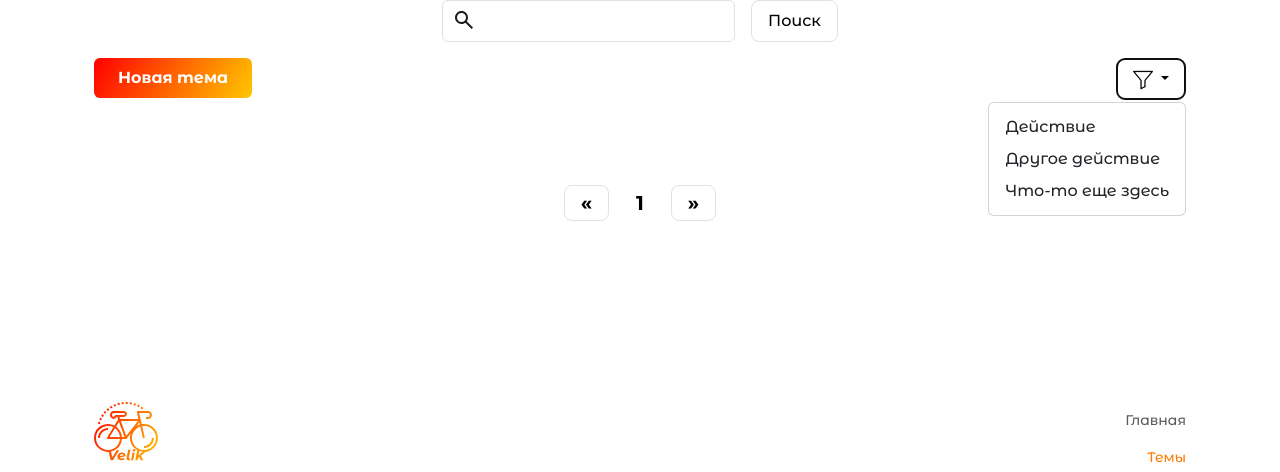
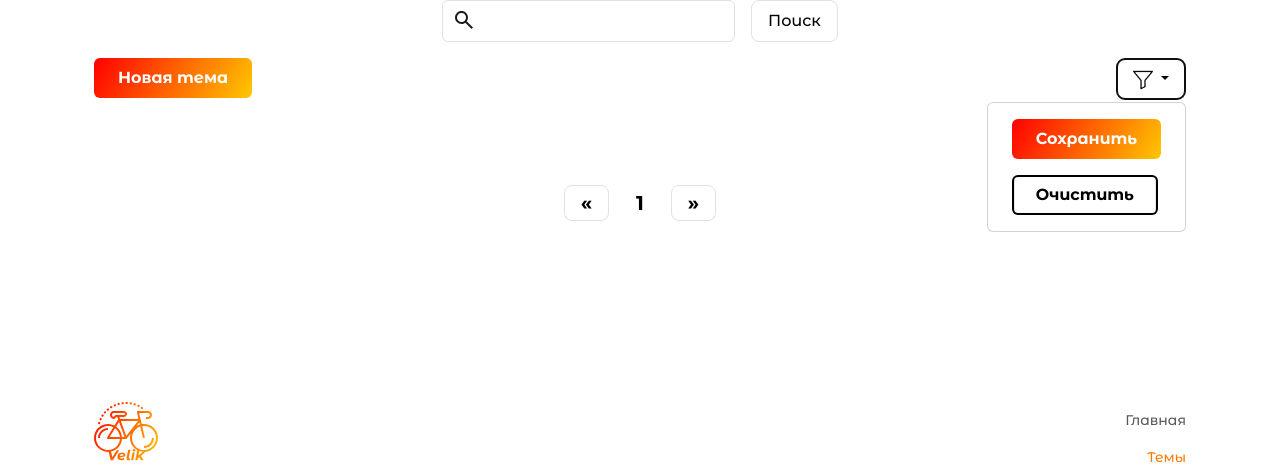
Before and after one commit to VadimBarinov/Bicycle-Forum, a Django app: page / in a window 1280 px wide, after a click that opens the changed part. Shown: the part 125-597 px from the top of the page. Run offline with Django 5.2, Linux system fonts and the light colour scheme; data that the repository does not hold is empty.

Commit message:
added section filter form

```diff
--- a/app/forum/forms.py
+++ b/app/forum/forms.py
@@ -1,9 +1,12 @@
 from django.forms import (
+    Form,
+    ModelMultipleChoiceField,
     ModelForm,
     ModelChoiceField,
     TextInput,
 )
 from django.forms.widgets import (
+    CheckboxSelectMultiple,
     Select,
     Textarea,
 )
@@ -13,6 +16,16 @@ from forum.models import (
     Section,
     Message,
 )
+
+
+class SectionFilterForm(Form):
+    sections = ModelMultipleChoiceField(
+        queryset=Section.objects.all(),
+        widget=CheckboxSelectMultiple(attrs={
+            'class': 'transformed-checkbox',
+        }),
+        required=False,
+    )
 
 
 class CreateThemeForm(ModelForm):
--- a/app/forum/static/forum/css/styles.css
+++ b/app/forum/static/forum/css/styles.css
@@ -646,3 +646,7 @@ body {
 .section-filter-container {
   justify-content: end;
 }
+
+.transformed-checkbox {
+  transform:scale(1.3);
+  cursor:pointer;
--- a/app/forum/templates/forum/includes/section_filter.html
+++ b/app/forum/templates/forum/includes/section_filter.html
@@ -9,10 +9,18 @@
               src="{% static 'forum/images/filter_icon.png' %}"
             />
         </button>
-        <ul class="dropdown-menu" aria-labelledby="dropdownMenuButton1">
-            <li><a class="dropdown-item" href="#">Действие</a></li>
-            <li><a class="dropdown-item" href="#">Другое действие</a></li>
-            <li><a class="dropdown-item" href="#">Что-то еще здесь</a></li>
-        </ul>
+        <div class="dropdown-menu p-2" aria-labelledby="dropdownMenuButton1">
+            <form method="get">
+                {% for f in form.sections %}
+                    <div class="px-3 py-2">{{ f }}</div>
+                {% endfor %}
+                <div class="px-3 py-2">
+                    <button class="btn btn-primary" type="submit" name="save_sections">Сохранить</button>
+                </div>
+                <div class="px-3 py-2">
+                    <button class="btn btn-outline-primary" type="submit" name="reset_sections">Очистить</button>
+                </div>
+            </form>
+        </div>
     </div>
 </div>
--- a/app/forum/views.py
+++ b/app/forum/views.py
@@ -10,6 +10,7 @@ from django.views.generic import (
 )
 
 from forum.forms import (
+    SectionFilterForm,
     CreateThemeForm,
     CreateThemeWithSectionForm,
     CreateMessageForm,
@@ -39,14 +40,36 @@ class HomePage(DataMixin, ListView):
     context_object_name = "sections"
     paginate_by = 3
 
+    section_filter_form = SectionFilterForm
+
     def get(self, request, *args, **kwargs):
         query = self.request.GET.get("query")
-        if query and query != "":
+        if query:
             params = {"query": query}
             base_url = reverse_lazy("theme_list")
             url = f"{base_url}?{urlencode(params)}"
             return redirect(url)
         return super().get(request, *args, **kwargs)
+
+    def get_queryset(self):
+        if "save_sections" in self.request.GET:
+            form = SectionFilterForm(self.request.GET)
+            if form.is_valid():
+                selected_sections = form.cleaned_data["sections"]
+                if selected_sections:
+                    self.section_filter_form = form
+                    return selected_sections
+        elif "reset_sections" in self.request.GET:
+            self.section_filter_form = SectionFilterForm
+            return self.model.objects.all()
+        return self.model.objects.all()
+
+    def get_context_data(self, **kwargs):
+        context = super().get_context_data(**kwargs)
+        return self.get_mixin_context(
+            context,
+            form = self.section_filter_form,
+        )
 
 
 class ThemeList(DataMixin, ListView):
@@ -60,7 +83,7 @@ class ThemeList(DataMixin, ListView):
     query = None
 
     def get_queryset(self):
-        object_list = Theme.objects.all()
+        object_list = self.model.objects.all()
         self.query = self.request.GET.get("query")
         object_list = get_theme_list_with_query(
             object_list,
@@ -92,7 +115,7 @@ class ThemesOnSectionList(DataMixin, ListView):
     query = None
 
     def get_queryset(self):
-        object_list = Theme.objects.filter(
+        object_list = self.model.objects.filter(
             section__pk=self.kwargs["section_id"]
         )
         self.query = self.request.GET.get("query")
@@ -130,7 +153,7 @@ class MessagesOnThemeList(DataMixin, ListView):
     query = None
 
     def get_queryset(self):
-        object_list = Message.active.filter(
+        object_list = self.model.active.filter(
             theme__pk=self.kwargs["theme_id"]
         )
         self.query = self.request.GET.get("query")
```
